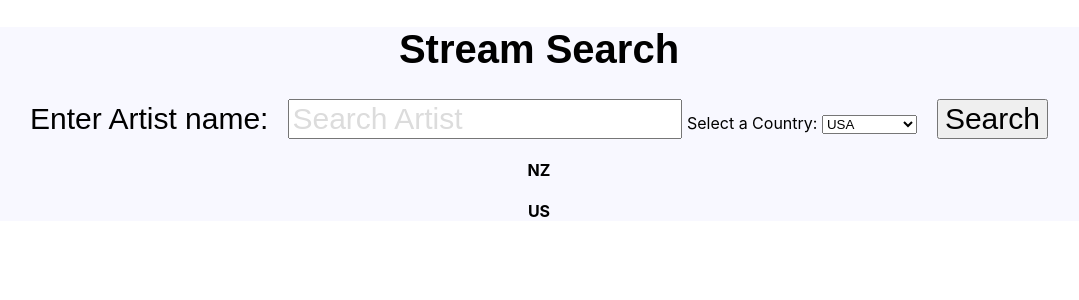
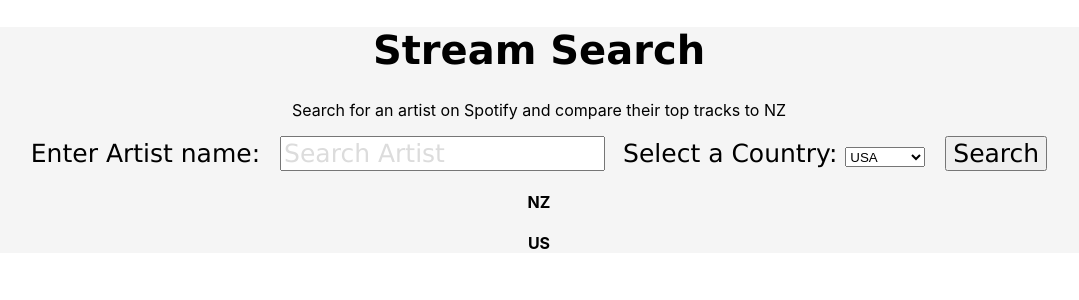
Before and after one commit to titusll/titusspotifyapp, a React (Create React App) app: page / in a window 1280 px wide. Shown: the top 300 px of the page, without its empty margins (101-1180 px from the left). Built offline with nearby package versions, Linux system fonts and the light colour scheme.

Commit message:
Commit Four: Add CSS details, clean up UI.

```diff
--- a/src/App.css
+++ b/src/App.css
@@ -6,45 +6,57 @@
 
 .App {
   text-align: center;
-  background-color: ghostwhite;
+  background-color:whitesmoke;
   height: 100%;
   width: 100%;
 }
 
 #artistInput {
   color: black;
-  font-size: 30px;
-  font-family: Arial, Helvetica, sans-serif;
+  font-size: 25px;
+  font-family: 'Lucida Sans', 'Lucida Sans Regular', 'Lucida Grande', 'Lucida Sans Unicode', Geneva, Verdana, sans-serif;
 }
 
 #streamHeader {
   color: black;
   font-size: 40px;
-  font-family: Arial, Helvetica, sans-serif;
+  font-family:'Lucida Sans', 'Lucida Sans Regular', 'Lucida Grande', 'Lucida Sans Unicode', Geneva, Verdana, sans-serif;
 }
 
 #artistInput::placeholder {
-  font-family: Arial, Helvetica, sans-serif;
+  font-family: 'Lucida Sans', 'Lucida Sans Regular', 'Lucida Grande', 'Lucida Sans Unicode', Geneva, Verdana, sans-serif;
   color: gainsboro;
 }
 
 #artistLabel {
   color: black;
-  font-family: Arial, Helvetica, sans-serif;
-  font-size: 30px;
+  font-family: 'Lucida Sans', 'Lucida Sans Regular', 'Lucida Grande', 'Lucida Sans Unicode', Geneva, Verdana, sans-serif;
+  font-size: 25px;
   margin-right: 20px;
 }
 
 #submitBut {
-  font-family: Arial, Helvetica, sans-serif;
+  font-family: 'Lucida Sans', 'Lucida Sans Regular', 'Lucida Grande', 'Lucida Sans Unicode', Geneva, Verdana, sans-serif;
   color: black;
-  font-size: 30px;
+  font-size: 25px;
   margin-left: 20px;
 }
 
 li {
-  font-family: Arial, Helvetica, sans-serif;
+  font-family: 'Lucida Sans', 'Lucida Sans Regular', 'Lucida Grande', 'Lucida Sans Unicode', Geneva, Verdana, sans-serif;
   color: black;
   display: flex;
   align-items: center;
 }
+
+#dropDownLabel {
+  color: black;
+  font-size: 25px;
+  font-family:'Lucida Sans', 'Lucida Sans Regular', 'Lucida Grande', 'Lucida Sans Unicode', Geneva, Verdana, sans-serif;
+  margin-left: 10px;
+}
+
+#countryDropdown {
+  width:80px;
+  height:20px;
+}
--- a/src/App.js
+++ b/src/App.js
@@ -73,6 +73,9 @@
   return (
     <div className="App">
       <h1 id="streamHeader">Stream Search</h1>
+      <p id="subTitle">
+        Search for an artist on Spotify and compare their top tracks to NZ
+      </p>
       <form onSubmit={searchSpotify}>
         <label id="artistLabel">Enter Artist name:</label>
         <input
@@ -85,16 +88,18 @@
         <select id="countryDropdown" onChange={setCountry}>
           <option value="US">USA</option>
           <option value="AU">Australia</option>
-          <option value="ZA"> South Africa</option>
           <option value="CN">China</option>
           <option value="JP">Japan</option>
+          <option value="SA"> Saudi Arabia</option>
+          <option value="ZA"> South Africa</option>
+          <option value="AE">United Arab Emirates</option>
         </select>
         <button type="submit" id="submitBut">
           Search
         </button>
       </form>
       <div>
-        <h3>{artistName}</h3>
+        <h2>{artistName}</h2>
         <h4 id="nzTitle">NZ</h4>
         {trackList(tracksNZ)}
       </div>
```
